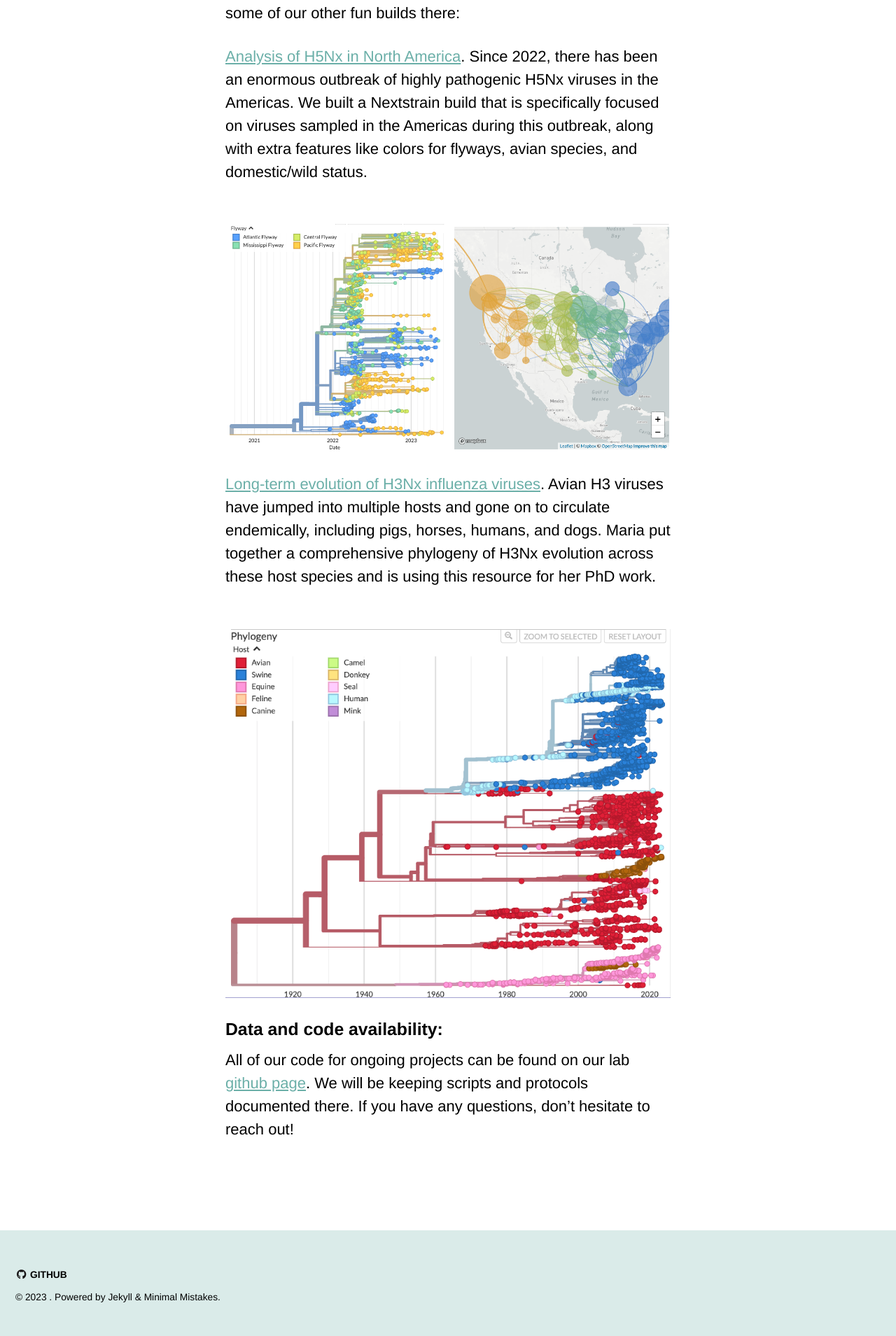
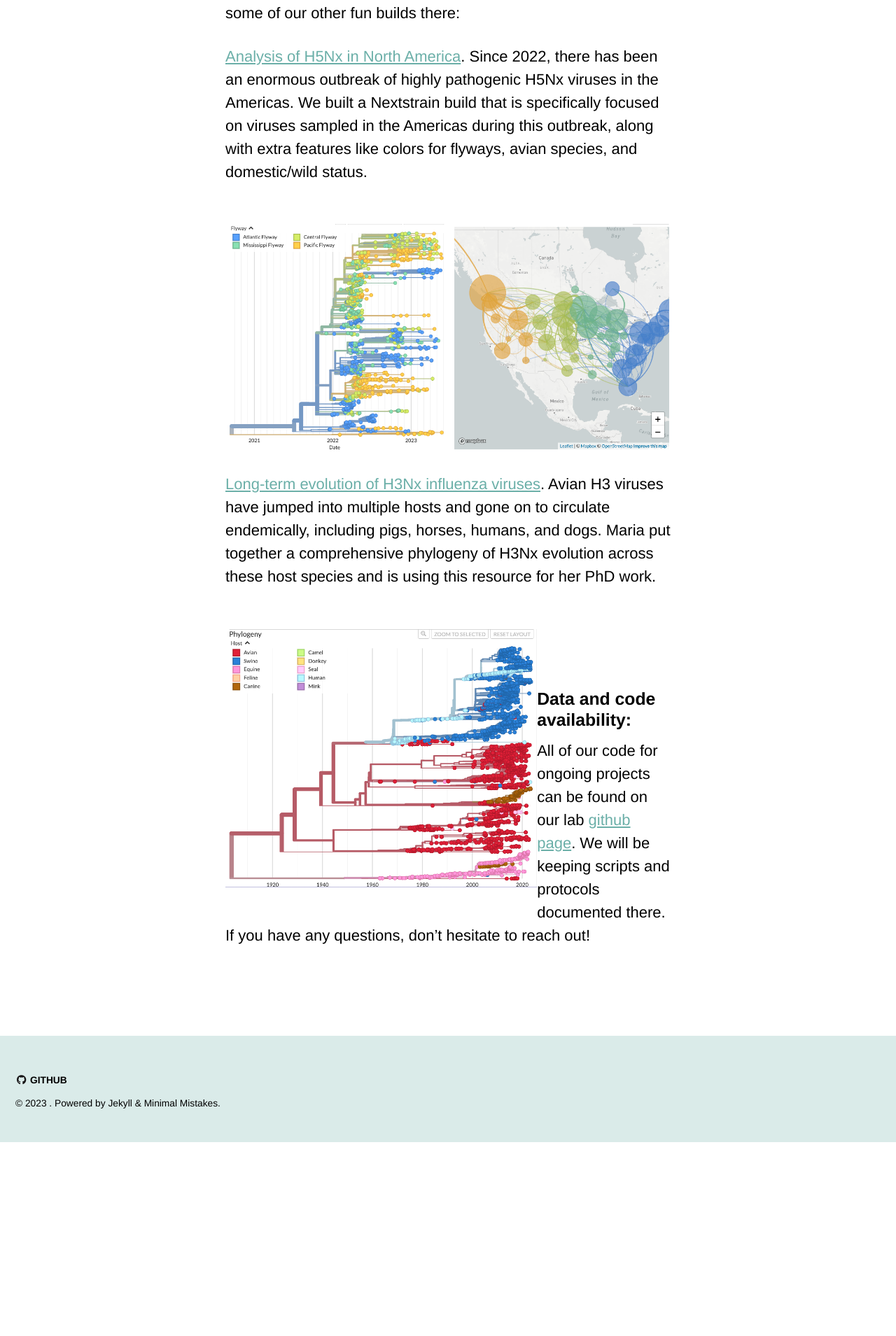
Before and after one commit to lmoncla/monclalab, a Jekyll site: the page built from _pages/data.md, in a window 1280 px wide. Shown: the part 1412-3321 px from the top of the page at 70% size. Built offline with Jekyll 4.4.1, drawn with Linux system fonts in a browser that asks for light colours; cached includes are drawn as plain includes; a script that is not in the unit is left out; comment, search, counter and statistics services are not loaded; after the commit the page ends 3044 px from its top, so only the background shows below that.

Commit message:
fixing spacing

```diff
--- a/_pages/data.md
+++ b/_pages/data.md
@@ -24,6 +24,7 @@ If you have avian influenza data that you would like to analyze using Nextstrain
 In addition to the resources hosted on the live Nextstrain site, we also maintain custom or work in progress phylogenies for other projects on our [Moncla lab Nextstrain Group page](https://nextstrain.org/groups/moncla-lab). Check out some of our other fun builds there:
 
 [Analysis of H5Nx in North America](https://nextstrain.org/groups/moncla-lab/h5nx/north-america/ha). Since 2022, there has been an enormous outbreak of highly pathogenic H5Nx viruses in the Americas. We built a Nextstrain build that is specifically focused on viruses sampled in the Americas during this outbreak, along with extra features like colors for flyways, avian species, and domestic/wild status.
+
 <center>
 <img src="/monclalab/assets/images/h5nx-north-america-2023-12-14.png" width="100%" title="H5Nx global Nextstrain build" align="left" vspace="30">
 </center>
@@ -33,7 +34,7 @@ In addition to the resources hosted on the live Nextstrain site, we also maintai
 
 [Long-term evolution of H3Nx influenza viruses](https://nextstrain.org/groups/moncla-lab/h3nx/ha). Avian H3 viruses have jumped into multiple hosts and gone on to circulate endemically, including pigs, horses, humans, and dogs. Maria put together a comprehensive phylogeny of H3Nx evolution across these host species and is using this resource for her PhD work.
 <center>
-<img src="/monclalab/assets/images/h3nx-nextstrain-2023-12-14.png" width="100%" title="H5Nx global Nextstrain build" align="left" vspace="30">
+<img src="/monclalab/assets/images/h3nx-nextstrain-2023-12-14.png" width="70%" title="H5Nx global Nextstrain build" align="left" vspace="30">
 </center>
 <br/>
 <br/>
```
